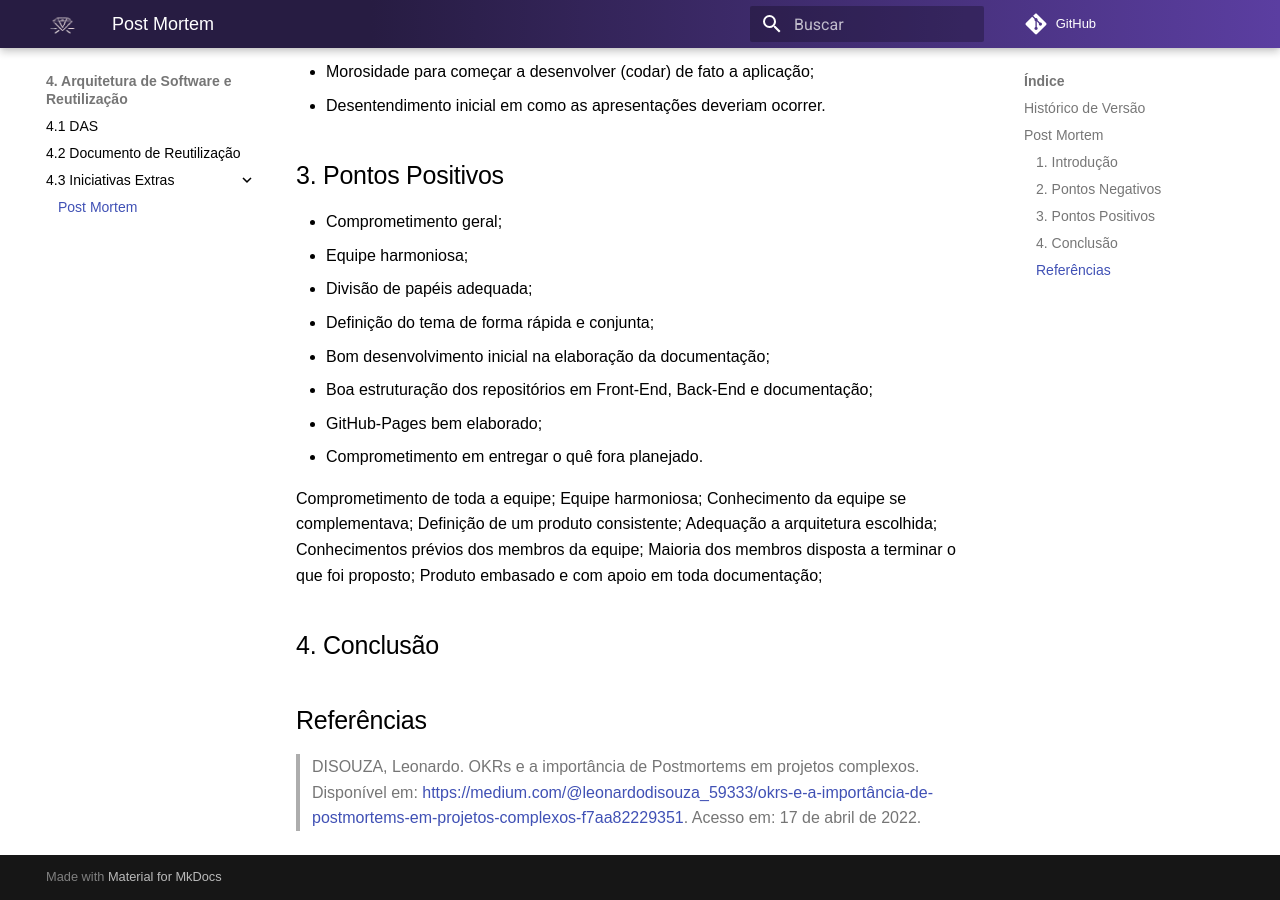
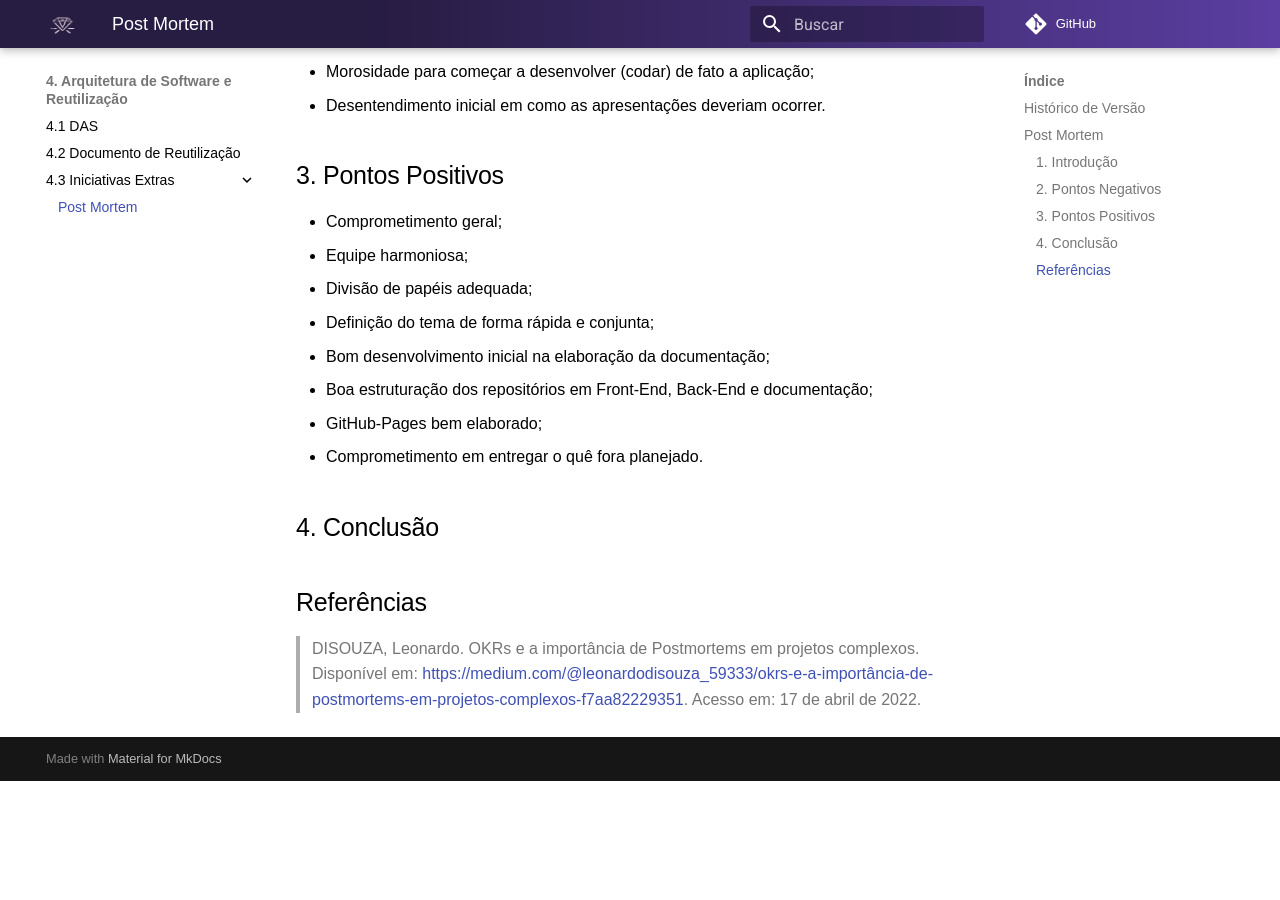
Before and after one commit to UnBArqDsw2021-2/2021.2_G7_-AluguelKitsFesta, an MkDocs documentation site: the page built from docs/arquitetura/postmortem.md, in a window 1280 px wide and 900 px high, scrolled down 1166 px. Built offline with MkDocs 1.6.1 and Material for MkDocs 9.7.7, drawn with Linux system fonts in a browser that asks for light colours; comment, search, counter and statistics services are not loaded; after the commit the page ends 1947 px from its top, so only the background shows below that.

Commit message:
update doc postmortem.md

```diff
--- a/docs/arquitetura/postmortem.md
+++ b/docs/arquitetura/postmortem.md
@@ -37,16 +37,6 @@ Além disso, ao registrar sistematicamente o histórico dos projetos executados,
 * GitHub-Pages bem elaborado;
 * Comprometimento em entregar o quê fora planejado.
 
-
-Comprometimento de toda a equipe;
-Equipe harmoniosa;
-Conhecimento da equipe se complementava;
-Definição de um produto consistente;
-Adequação a arquitetura escolhida;
-Conhecimentos prévios dos membros da equipe;
-Maioria dos membros disposta a terminar o que foi proposto;
-Produto embasado e com apoio em toda documentação;
-
 ## 4. Conclusão
 ## Referências
 
```
